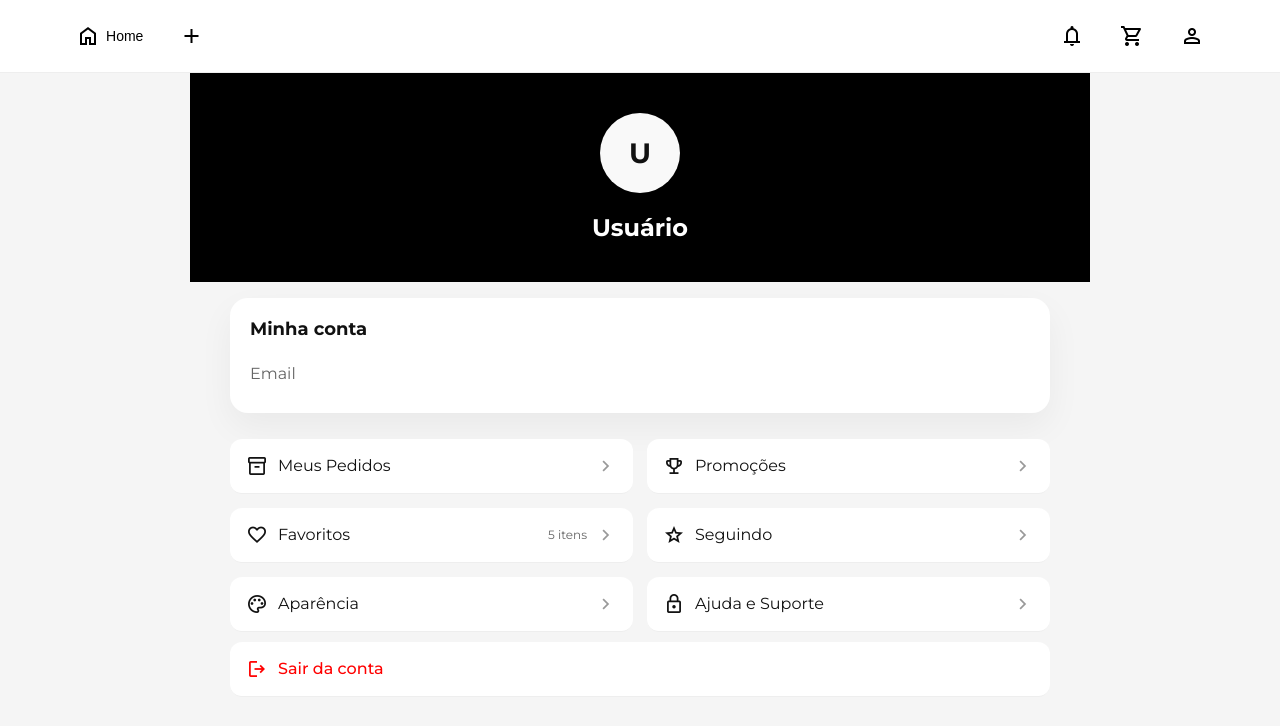
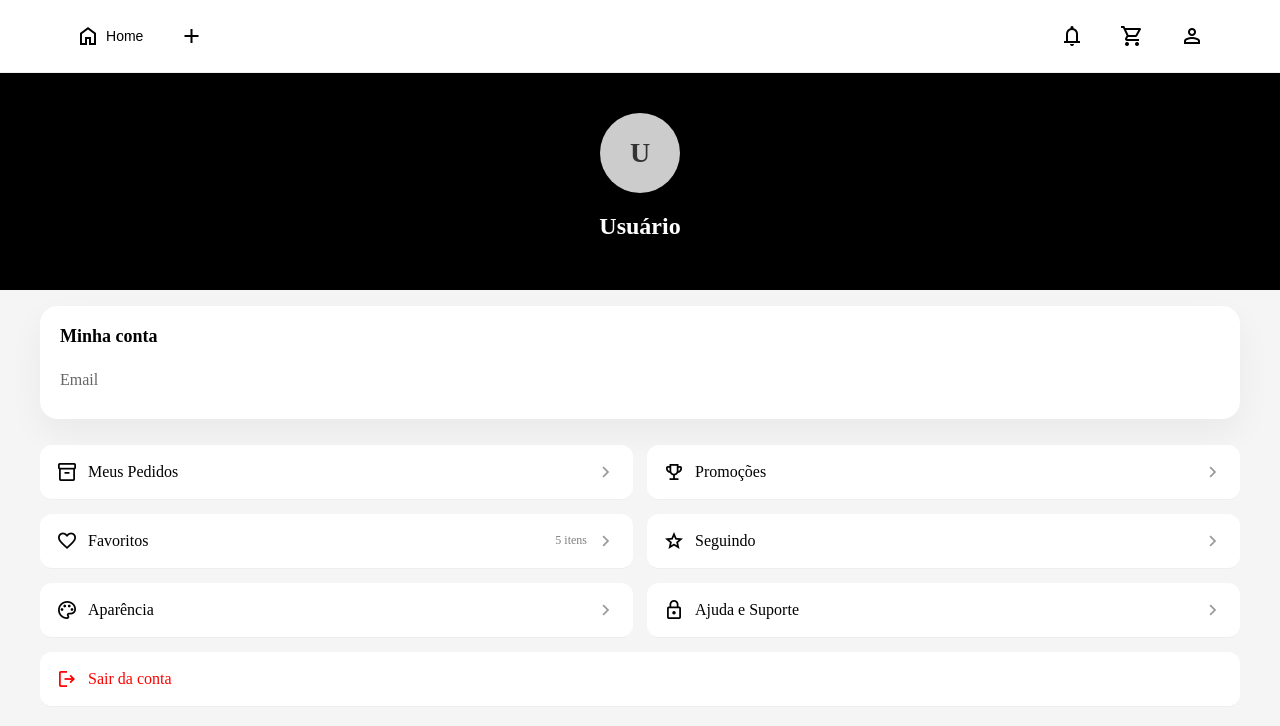
Before and after one commit to amandastss/Reveste-Frontend, a Vue app: page /profile in a window 1280 px wide. Shown: the top 726 px of the page. Built offline with nearby package versions, Linux system fonts and the light colour scheme; a web font is replaced by a local one.

Commit message:
style(ui): update styles and standardize headers across pages (FEAT-3)

```diff
--- a/src/css/cart.css
+++ b/src/css/cart.css
@@ -2,7 +2,6 @@
   margin: 0;
   padding: 0;
   box-sizing: border-box;
-  font-family: Arial, Helvetica, sans-serif;
 }
 
 body {
@@ -12,73 +11,76 @@ body {
 .cart-page {
   width: 100%;
   min-height: 100vh;
-
   background: white;
-
   display: flex;
   flex-direction: column;
-
   padding: 24px 24px 230px;
 }
 
-/* HEADER */
+/* =========================================
+   HEADER (PADRONIZADO)
+   ========================================= */
 
 .cart-header {
+  position: relative;
   display: flex;
   align-items: center;
-
-  margin-bottom: 35px;
+  justify-content: center;
+  margin-bottom: 40px;
+  margin-top: 2px;
 }
 
 .cart-header h1 {
-  flex: 1;
-
-  text-align: center;
-
-  font-size: 18px;
-  font-weight: 700;
-
-  margin-right: 25px;
+    font-size: 1.6rem;
+    font-weight: 500;
+    margin: 0;
+    color: #000;
+    letter-spacing: -0.5px;
 }
 
 .back-btn {
+  position: absolute;
+  left: 0; /* Prende o botão na extremidade esquerda */
   border: none;
   background: transparent;
-
   font-size: 28px;
-
   cursor: pointer;
+  display: flex;
+  align-items: center;
+  justify-content: center;
+  transition: opacity 0.2s;
 }
 
-/* LISTA */
+.back-btn:hover {
+  opacity: 0.6;
+}
+
+/* =========================================
+   LISTA
+   ========================================= */
 
 .cart-items {
   display: flex;
   flex-direction: column;
-
   gap: 28px;
 }
 
 .cart-item {
   display: flex;
   gap: 18px;
-
   width: 100%;
 }
 
 .item-image {
   width: 110px;
   height: 145px;
-
   object-fit: cover;
   border-radius: 12px;
-
   flex-shrink: 0;
 }
 
 .item-info {
   flex: 1;
-
   display: flex;
   flex-direction: column;
 }
@@ -86,60 +88,46 @@ body {
 .top-info {
   display: flex;
   justify-content: space-between;
-
   gap: 16px;
 }
 
 .item-info h2 {
   font-size: 18px;
   font-weight: 500;
-
   color: #333;
-
   line-height: 1.4;
-
   margin-bottom: 10px;
 }
 
 .details {
   display: flex;
   align-items: center;
-
   gap: 10px;
-
   font-size: 15px;
   color: #666;
 }
 
 .price {
   color: #ff4b2b;
-
   font-size: 24px;
   font-weight: 700;
-
   white-space: nowrap;
 }
 
 .edit-btn {
   width: fit-content;
-
   margin-top: 18px;
-
   border: none;
   background: transparent;
-
   font-weight: 700;
   font-size: 15px;
-
   cursor: pointer;
 }
 
 .quantity-controls {
   display: flex;
   align-items: center;
-
   gap: 14px;
-
   align-self: flex-end;
   margin-top: auto;
 }
@@ -147,14 +135,10 @@ body {
 .quantity-controls button {
   width: 38px;
   height: 38px;
-
   border-radius: 50%;
   border: 1px solid #d5d5d5;
-
   background: white;
-
   font-size: 20px;
-
   cursor: pointer;
 }
 
@@ -163,22 +147,18 @@ body {
   font-weight: 600;
 }
 
-/* FOOTER FIXO */
+/* =========================================
+   FOOTER FIXO
+   ========================================= */
 
 .cart-footer {
   position: fixed;
-
   left: 0;
   bottom: 70px;
-
   width: 100%;
-
   background: white;
-
   padding: 20px 24px;
-
   border-top: 1px solid #e5e5e5;
-
   z-index: 999;
 }
 
@@ -186,39 +166,32 @@ body {
   display: flex;
   justify-content: space-between;
   align-items: center;
-
   margin-bottom: 18px;
-
   font-size: 20px;
   font-weight: 700;
-
   color: #222;
 }
 
 .checkout-btn {
   width: 100%;
   height: 54px;
-
   border: none;
   border-radius: 32px;
-
   background: black;
   color: white;
-
   font-size: 14px;
   font-weight: 700;
-
   cursor: pointer;
 }
 
-/* MOBILE */
+/* =========================================
+   MOBILE
+   ========================================= */
 
 @media (max-width: 768px) {
   .cart-page {
     max-width: 430px;
-
     margin: 0 auto;
-
     padding: 20px 18px 230px;
   }
 
@@ -227,7 +200,11 @@ body {
   }
 
   .cart-header h1 {
-    font-size: 15px;
+    font-size: 1.6rem;
+    font-weight: 500;
+    margin: 0;
+    color: #000;
+    letter-spacing: -0.5px;
   }
 
   .back-btn {
@@ -258,7 +235,6 @@ body {
   .quantity-controls button {
     width: 32px;
     height: 32px;
-
     font-size: 18px;
   }
 
@@ -268,10 +244,8 @@ body {
 
   .cart-footer {
     max-width: 430px;
-
     left: 50%;
     transform: translateX(-50%);
-
     padding: 18px 14px;
   }
 
@@ -281,7 +255,6 @@ body {
 
   .checkout-btn {
     height: 54px;
-
     font-size: 14px;
   }
 }
--- a/src/views/CartView.vue
+++ b/src/views/CartView.vue
@@ -1,4 +1,3 @@
-
 <script setup lang="ts">
 import { ref, computed } from 'vue'
 import EditItemModal from './EditItemModal.vue'
@@ -87,21 +86,19 @@ function checkout() {
 <template>
   <div class="cart-page">
     <header class="cart-header">
-      <button class="back-btn" @click="goBack">←</button>
-      <h1>SEU CARRINHO</h1>
+      <button @click="goBack" class="back-btn" aria-label="Voltar">
+        <svg width="24" height="24" viewBox="0 0 24 24" fill="none" stroke="currentColor" stroke-width="1.5"
+          stroke-linecap="round" stroke-linejoin="round">
+          <line x1="19" y1="12" x2="5" y2="12"></line>
+          <polyline points="12 19 5 12 12 5"></polyline>
+        </svg>
+      </button>
+      <h1>Seu Carrinho</h1>
     </header>
 
     <section class="cart-items">
-      <div
-        v-for="item in cartItems"
-        :key="item.id"
-        class="cart-item"
-      >
-        <img
-          :src="item.image"
-          :alt="item.name"
-          class="item-image"
-        />
+      <div v-for="item in cartItems" :key="item.id" class="cart-item">
+        <img :src="item.image" :alt="item.name" class="item-image" />
 
         <div class="item-info">
           <div class="top-info">
@@ -138,13 +135,8 @@ function checkout() {
       </button>
     </footer>
 
-    <!-- Modal de edição -->
-    <EditItemModal
-      :item="itemBeingEdited"
-      :visible="editModalVisible"
-      @close="editModalVisible = false"
-      @update="onItemUpdated"
-    />
+    <EditItemModal :item="itemBeingEdited" :visible="editModalVisible" @close="editModalVisible = false"
+      @update="onItemUpdated" />
   </div>
 </template>
 
--- a/src/views/ProfileView.vue
+++ b/src/views/ProfileView.vue
@@ -22,31 +22,15 @@ const profileName = computed(
 const profileEmail = computed(() => user.value.email || '')
 
 const formattedBirthdate = computed(() => {
-  const birthDateValue =
-    user.value.birth_date || user.value.date_of_birth || user.value.birthdate
-
-  if (!birthDateValue) return ''
-  const date = new Date(birthDateValue)
+  if (!user.value.date_of_birth) return ''
+  const date = new Date(user.value.date_of_birth)
   return isNaN(date.getTime()) ? '' : date.toLocaleDateString('pt-BR')
-})
-
-const formattedImageUrl = computed(() => {
-  const imageUrl =
-    user.value.photo || user.value.profile_image || user.value.avatar || user.value.image || ''
-
-  if (!imageUrl) {
-    return 'https://via.placeholder.com/150?text=Sem+imagem'
-  }
-
-  return imageUrl.startsWith('http')
-    ? imageUrl
-    : `${import.meta.env.VITE_API_URL}/api${imageUrl}`
 })
 
 const menuItems = [
   { label: 'Meus Pedidos', icon: 'inventory_2', route: '/pedidos' },
-  { label: 'Promoções', icon: 'emoji_events', route: '/notificacoes' },
-  { label: 'Favoritos', icon: 'favorite', extra: '5 itens', route: '/search' },
+  { label: 'Promoções', icon: 'emoji_events', route: '/promocoes' },
+  { label: 'Favoritos', icon: 'favorite', extra: '5 itens', route: '/favoritos' },
   { label: 'Seguindo', icon: 'star', route: '/seguindo' },
   { label: 'Aparência', icon: 'palette', route: '/aparencia' },
   { label: 'Ajuda e Suporte', icon: 'lock', route: '/suporte' }
@@ -71,11 +55,8 @@ function logout() {
 
       <div class="profile-header">
         <div class="avatar">
-          <img
-            v-if="user.photo || user.profile_image || user.avatar || user.image"
-            :src="formattedImageUrl"
-            alt="Foto de perfil"
-          />
+          <img v-if="user.photo || user.avatar || user.image" :src="user.photo || user.avatar || user.image"
+            alt="Foto de perfil" />
           <span v-else>{{ profileName.charAt(0) || 'U' }}</span>
         </div>
         <h2>{{ profileName }}</h2>
@@ -98,28 +79,24 @@ function logout() {
           </div>
         </div>
 
-        <div class="menu" v-if="menuItems.length">
-          <div
-            v-for="(item, index) in menuItems"
-            :key="index"
-            class="menu-item"
-            @click="goTo(item.route)"
-          >
+        <div class="menu">
+          <div v-for="(item, index) in menuItems" :key="index" class="menu-item" @click="goTo(item.route)">
             <div class="left">
               <span class="material-symbols-outlined">{{ item.icon }}</span>
               <span>{{ item.label }}</span>
             </div>
+
             <div class="right">
               <span v-if="item.extra" class="extra">{{ item.extra }}</span>
               <span class="material-symbols-outlined arrow">chevron_right</span>
             </div>
           </div>
-        </div>
 
-        <div class="menu-item delete" @click="logout">
-          <div class="left">
-            <span class="material-symbols-outlined">logout</span>
-            <span>Sair da conta</span>
+          <div class="menu-item delete" @click="logout">
+            <div class="left">
+              <span class="material-symbols-outlined">logout</span>
+              <span>Sair da conta</span>
+            </div>
           </div>
         </div>
       </div>
@@ -130,13 +107,11 @@ function logout() {
 
 <style scoped>
 .profile-page {
-  background: var(--app-bg);
+  background: #f5f5f5;
   min-height: 100vh;
-  font-family: "Montserrat", sans-serif;
-  color: var(--text-color);
-
-  display: flex;
-  justify-content: center;
+  width: 100%;
+  color: black;
+  display: block;
 }
 
 /* CONTAINER CENTRAL */
@@ -146,9 +121,9 @@ function logout() {
 
 /* HEADER */
 .profile-header {
-  background: var(--header-bg);
-  color: var(--header-text);
-  padding: 40px 30px 20px;
+  background: black;
+  color: white;
+  padding: 40px 30px 30px;
   text-align: center;
 }
 
@@ -159,11 +134,11 @@ function logout() {
 }
 
 .account-card {
-  background: var(--surface-bg);
+  background: white;
   border-radius: 18px;
   padding: 20px;
   margin: 16px 0;
-  box-shadow: 0 14px 35px var(--shadow-color);
+  box-shadow: 0 14px 35px rgba(0, 0, 0, 0.05);
 }
 
 .account-card h3 {
@@ -183,24 +158,24 @@ function logout() {
 }
 
 .account-row span {
-  color: var(--text-muted);
+  color: #666;
 }
 
 .account-row strong {
-  color: var(--text-color);
+  color: #111;
 }
 
 .avatar {
   width: 80px;
   height: 80px;
-  background: var(--surface-elevated);
+  background: #ccc;
   border-radius: 50%;
   margin: 0 auto 10px;
   display: flex;
   align-items: center;
   justify-content: center;
   overflow: hidden;
-  color: var(--text-color);
+  color: #333;
   font-size: 28px;
   font-weight: 700;
 }
@@ -215,11 +190,7 @@ function logout() {
 .menu {
   margin-top: 10px;
 }
-.profile-container {
-  width: 100%;
-  max-width: 900px;
-  padding-bottom: 100px;
-}
+
 /* GRID NO DESKTOP */
 @media (min-width: 768px) {
   .profile-content {
@@ -245,18 +216,19 @@ function logout() {
 }
 
 .menu-item {
-  background: var(--surface-bg);
+  background: white;
   padding: 16px;
   display: flex;
   justify-content: space-between;
   align-items: center;
   cursor: pointer;
-  border-bottom: 1px solid var(--border-color);
-  transition: background 0.2s;
+  border-bottom: 1px solid #eee;
+  transition: background 0.2s, transform 0.2s;
 }
 
 .menu-item:hover {
-  background: var(--surface-elevated);
+  background: #f9f9f9;
+  transform: translateY(-2px);
 }
 
 .left {
@@ -273,7 +245,7 @@ function logout() {
 
 .extra {
   font-size: 12px;
-  color: var(--text-muted);
+  color: gray;
 }
 
 .arrow {
```
